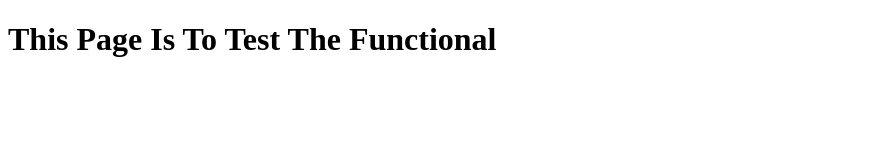
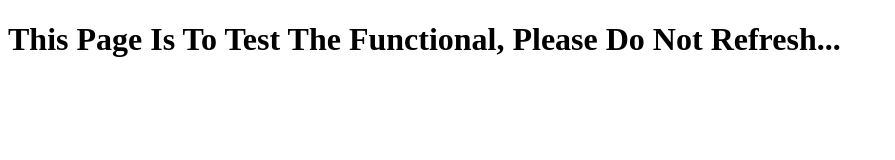
Before and after one commit to ImimratDiraf/TravelAgency, a plain HTML site: page index.html in a window 1280 px wide. Shown: the whole page, without its empty margins (0-895 px from the left). Drawn offline with Linux system fonts and the light colour scheme.

Commit message:
Update index.html

```diff
--- a/index.html
+++ b/index.html
@@ -2,7 +2,8 @@
 <html>
 <body>
 
-<h1>This Page Is To Test The Functional</h1>
+<h1>This Page Is To Test The Functional,
+Please Do Not Refresh...</h1>
 
 </body>
 </html>
```
